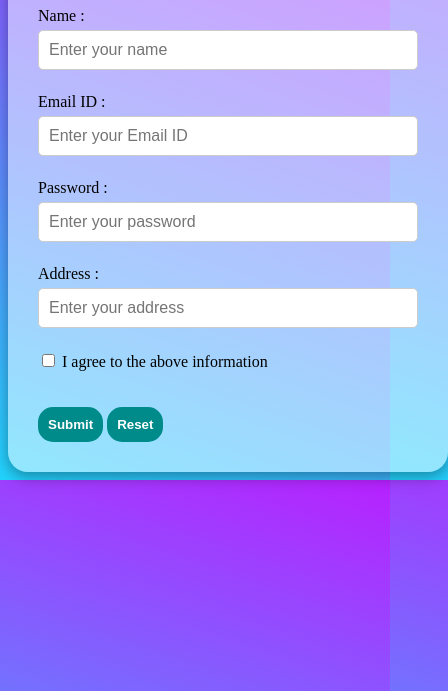
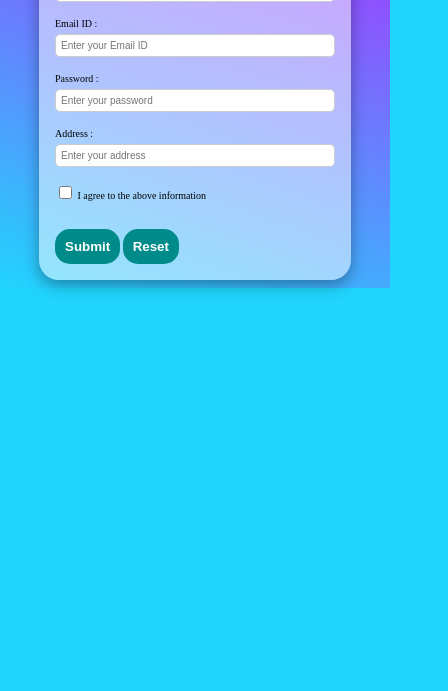
Before and after one commit to Indhu-30-2003/formvalidation, a plain HTML site: page index.html in a window 390 px wide. Shown: the part 153-844 px from the top of the page, 448 px wide, since content can reach past the window. Drawn offline with Linux system fonts and the light colour scheme.

Commit message:
media queries updated

```diff
--- a/style.css
+++ b/style.css
@@ -64,3 +64,18 @@ body{
     font-size: 14px;
     margin-top: 5px;
 }
+@media only screen and (max-width:500px){
+    #form_container{
+        width:300px;
+        font-size: 10px;
+        padding:6px;
+    }
+    #name , #email ,#password ,#address{
+        font-size: 10px;
+        padding:5px;
+    }
+    body{
+        background-repeat: no-repeat;
+        overflow: hidden;
+    }
+}
```
